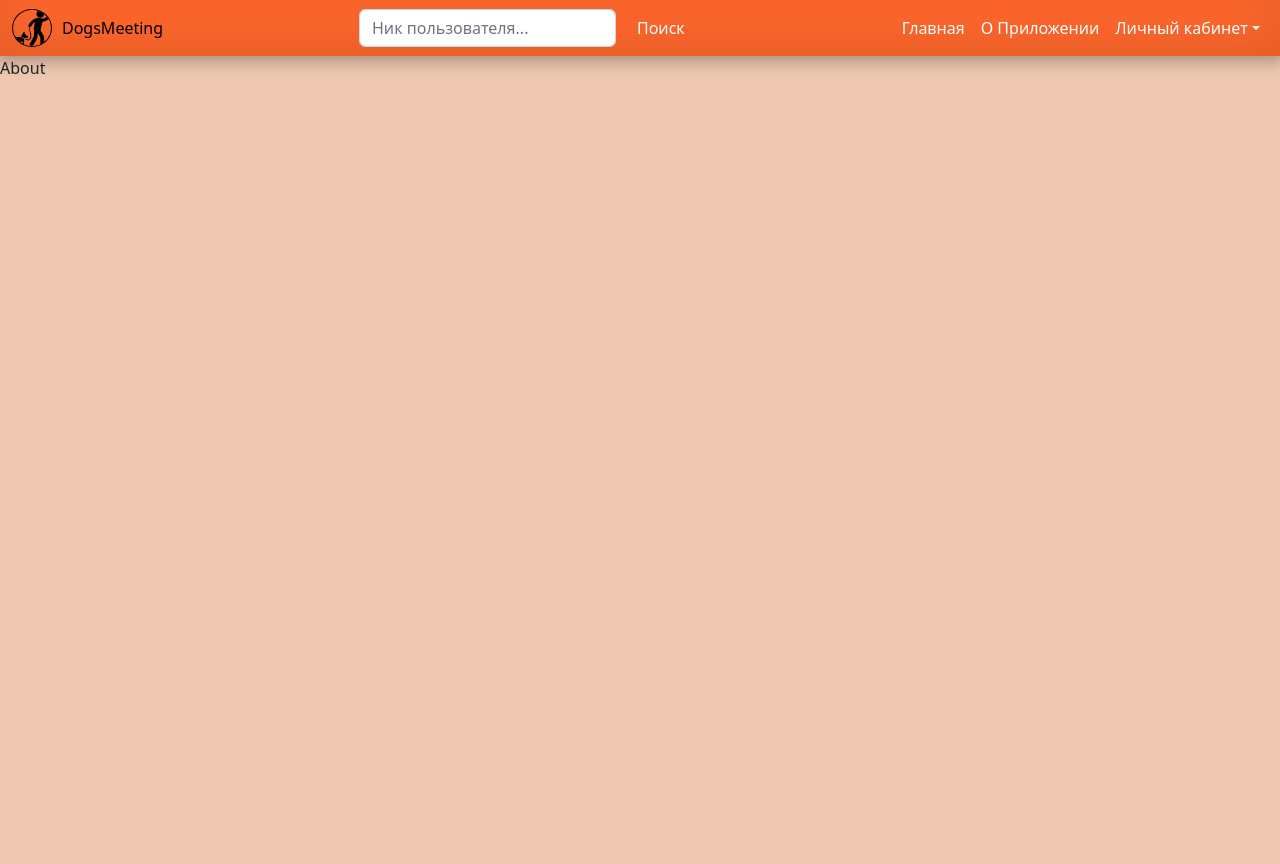
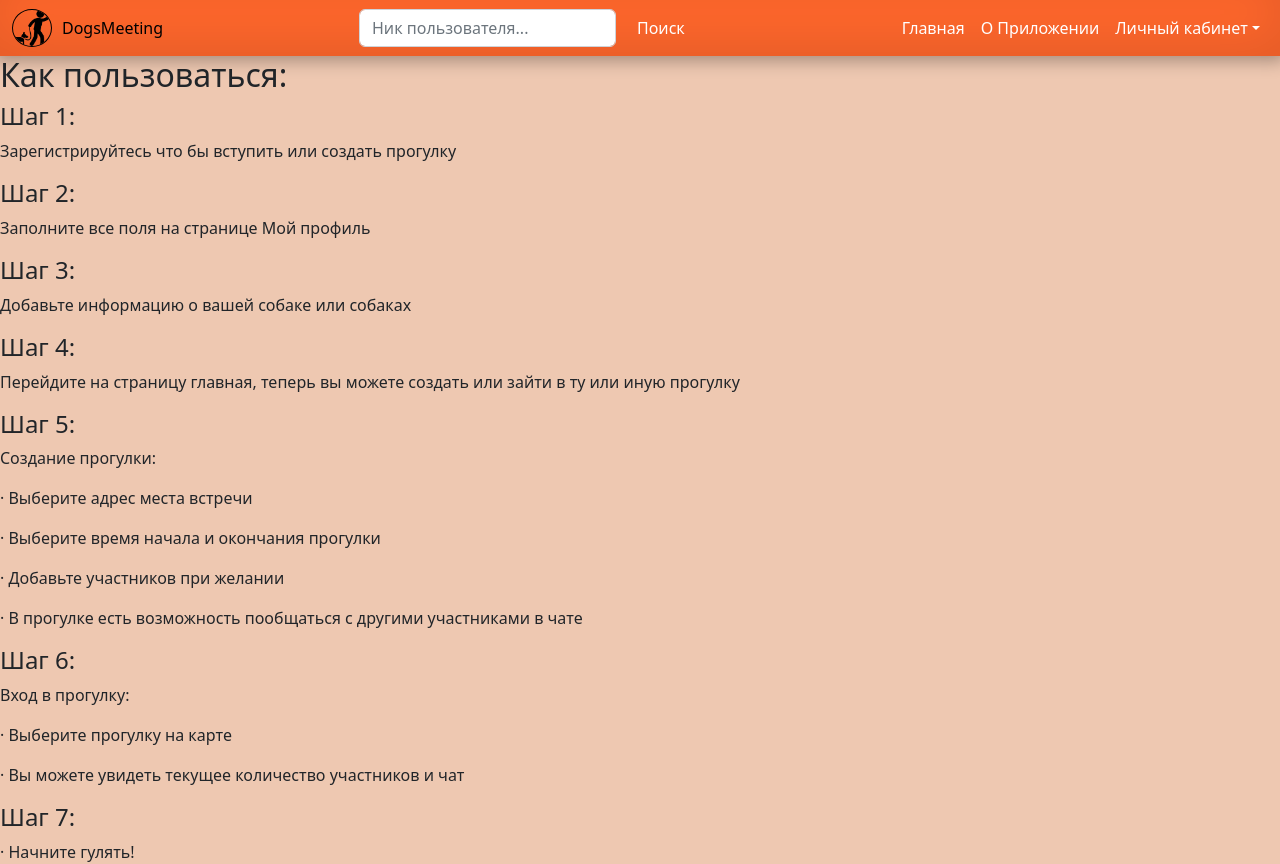
Before and after one commit to KelebRA31/dogs-meeting, a React (Create React App) app in the folder client/: page /about in a window 1280 px wide. Before the commit the page ends 800 px from the top, so only its background shows below. Built offline with nearby package versions, Linux system fonts and the light colour scheme.

Commit message:
About init

```diff
--- a/client/src/components/About/About.js
+++ b/client/src/components/About/About.js
@@ -1,8 +1,34 @@
+/* eslint-disable react/no-unescaped-entities */
 import React from 'react';
 import './About.css';
 
 export default function About() {
   return (
-    <div>About</div>
+    <div>
+      <h2>Как пользоваться:</h2>
+      <h4>Шаг 1:</h4>
+      <p>Зарегистрируйтесь что бы вступить или создать прогулку</p>
+      <h4>Шаг 2:</h4>
+      <p>Заполните все поля на странице Мой профиль</p>
+      <h4>Шаг 3:</h4>
+      <p>Добавьте информацию о вашей собаке или собаках</p>
+      <h4>Шаг 4:</h4>
+      <p>
+        Перейдите на страницу главная, теперь вы можете создать или зайти
+        в ту или иную прогулку
+      </p>
+      <h4>Шаг 5:</h4>
+      <p>Создание прогулки:</p>
+      <p>· Выберите адрес места встречи</p>
+      <p>· Выберите время начала и окончания прогулки</p>
+      <p>· Добавьте участников при желании</p>
+      <p>· В прогулке есть возможность пообщаться с другими участниками в чате</p>
+      <h4>Шаг 6:</h4>
+      <p>Вход в прогулку:</p>
+      <p>· Выберите прогулку на карте</p>
+      <p>· Вы можете увидеть текущее количество участников и чат</p>
+      <h4>Шаг 7:</h4>
+      <p>· Начните гулять!</p>
+    </div>
   );
 }
--- a/client/src/components/Navbar/Navbar.js
+++ b/client/src/components/Navbar/Navbar.js
@@ -22,7 +22,7 @@ export default function Navbar() {
               <a className="nav-link text-color-Navbar" aria-current="page" href="#">Главная</a>
             </li>
             <li className="nav-item">
-              <a className="nav-link text-color-Navbar" href="#">О Приложении</a>
+              <a className="nav-link text-color-Navbar" href="/about">О Приложении</a>
             </li>
             <li className="nav-item dropdown">
               <a className="nav-link dropdown-toggle text-color-Navbar" href="#" role="button" data-bs-toggle="dropdown" aria-expanded="false">
```
